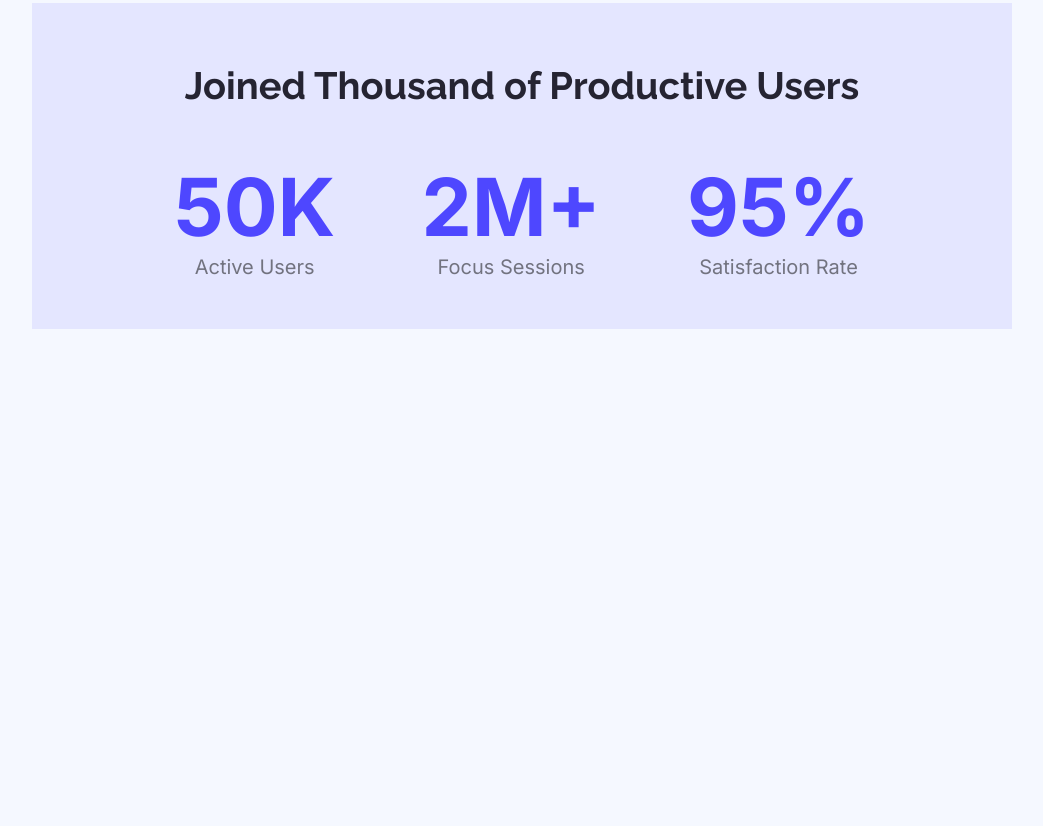
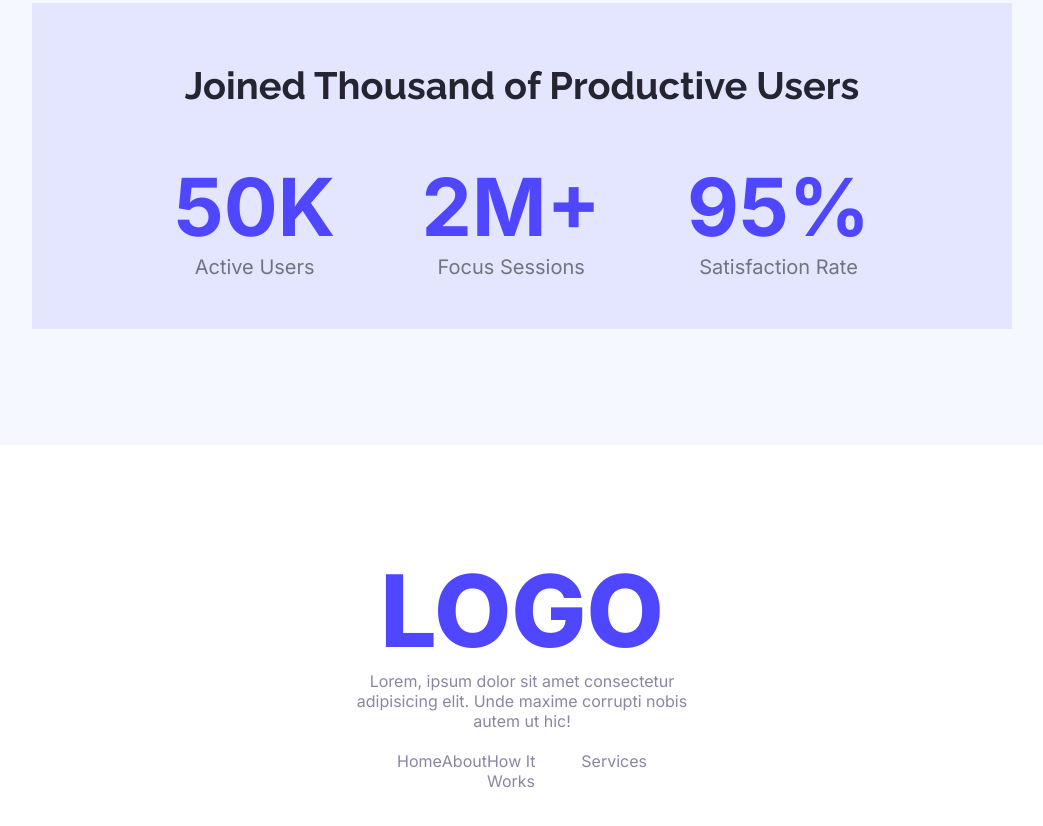
Before and after one commit to shmmdev/B12A01-assignment-01, a plain HTML site: page index.html in a window 1280 px wide. Shown: the part 1277-2103 px from the top of the page, without its empty margins (118-1161 px from the left). Before the commit the page ends 1722 px from the top, so only its background shows below. Drawn offline with Linux system fonts and the light colour scheme.

Commit message:
footer section added

```diff
--- a/index.html
+++ b/index.html
@@ -81,6 +81,24 @@
 
     <footer>
 
+        <div class="footer-container">
+
+            <h1 class="footer-logo text-center inter-normal">LOGO</h1>
+            <p class="footer-text text-center">Lorem, ipsum dolor sit amet consectetur adipisicing elit. Unde maxime
+                corrupti nobis
+                autem ut hic!</p>
+
+            <div class="footer-links-container">
+                <a href="" class="footer-link">Home</a>
+                <a href="" class="footer-link">About</a>
+                <a href="" class="footer-link">How It Works</a>
+                <a href="" class="footer-link">Services</a>
+
+            </div>
+
+
+        </div>
+
     </footer>
 
 </body>
--- a/styles/stylesheet.css
+++ b/styles/stylesheet.css
@@ -154,3 +154,40 @@ nav {
   margin: 0px 0px;
   padding: 0px 0px;
 }
+
+/* Footer Style */
+footer {
+  margin: 0px;
+  padding: 105px 450px;
+  background-color: white;
+}
+
+.footer-logo {
+  font-size: 100px;
+  color: #4e47ff;
+  font-weight: 800;
+  margin: 0px;
+  padding: 0px;
+}
+
+.footer-text {
+  font-family: "Inter", sans-serif;
+  color: #8987a1;
+  font-size: 16px;
+  margin: 0px;
+  padding: 0px;
+}
+
+.footer-links-container {
+  display: flex;
+  margin: 20px 65px 0px;
+  padding: 0px;
+  justify-content: space-between;
+}
+
+.footer-link {
+  font-family: "Inter", sans-serif;
+  color: #8987a1;
+  font-size: 16px;
+  text-decoration: none;
+}
```
